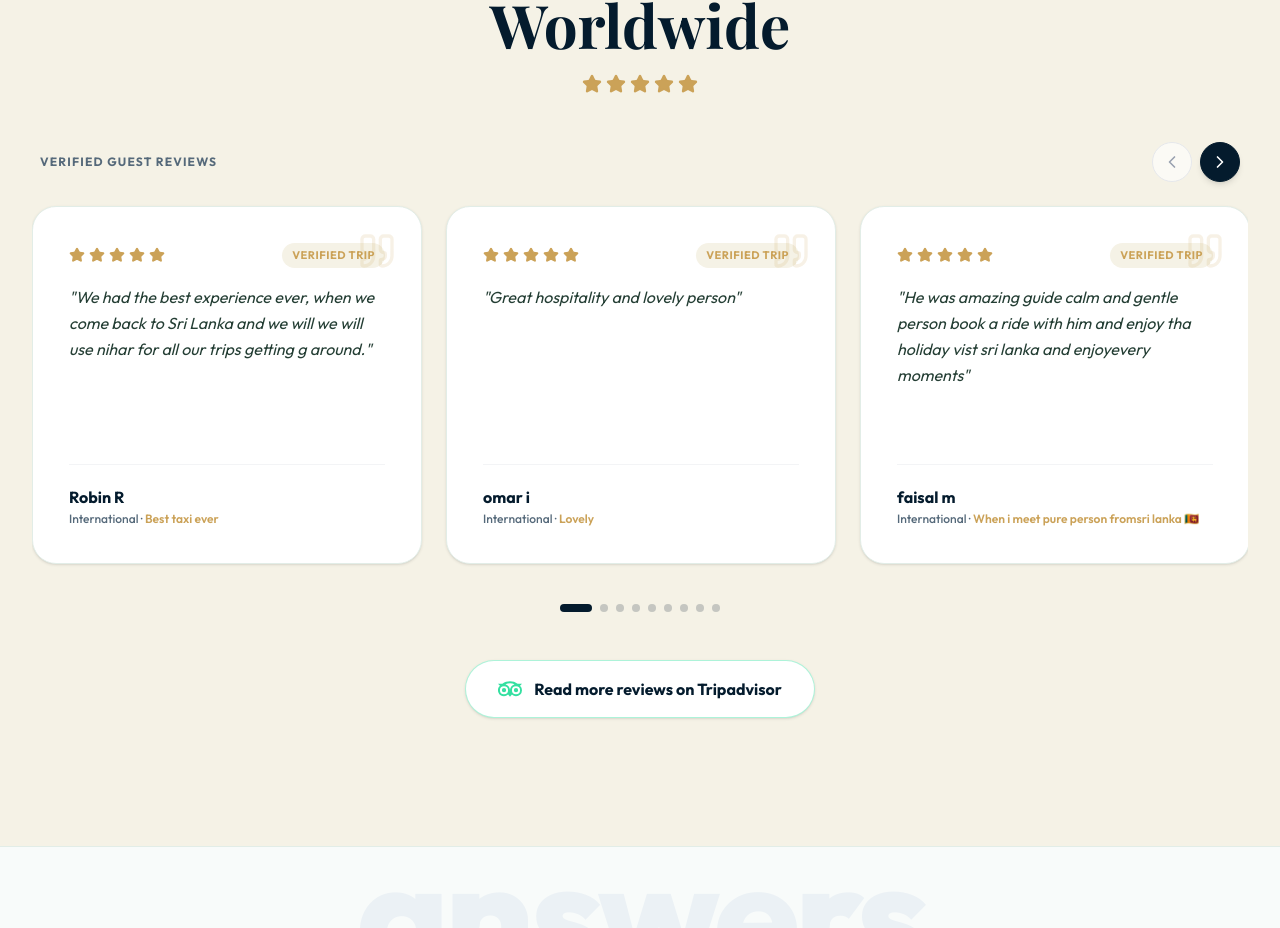
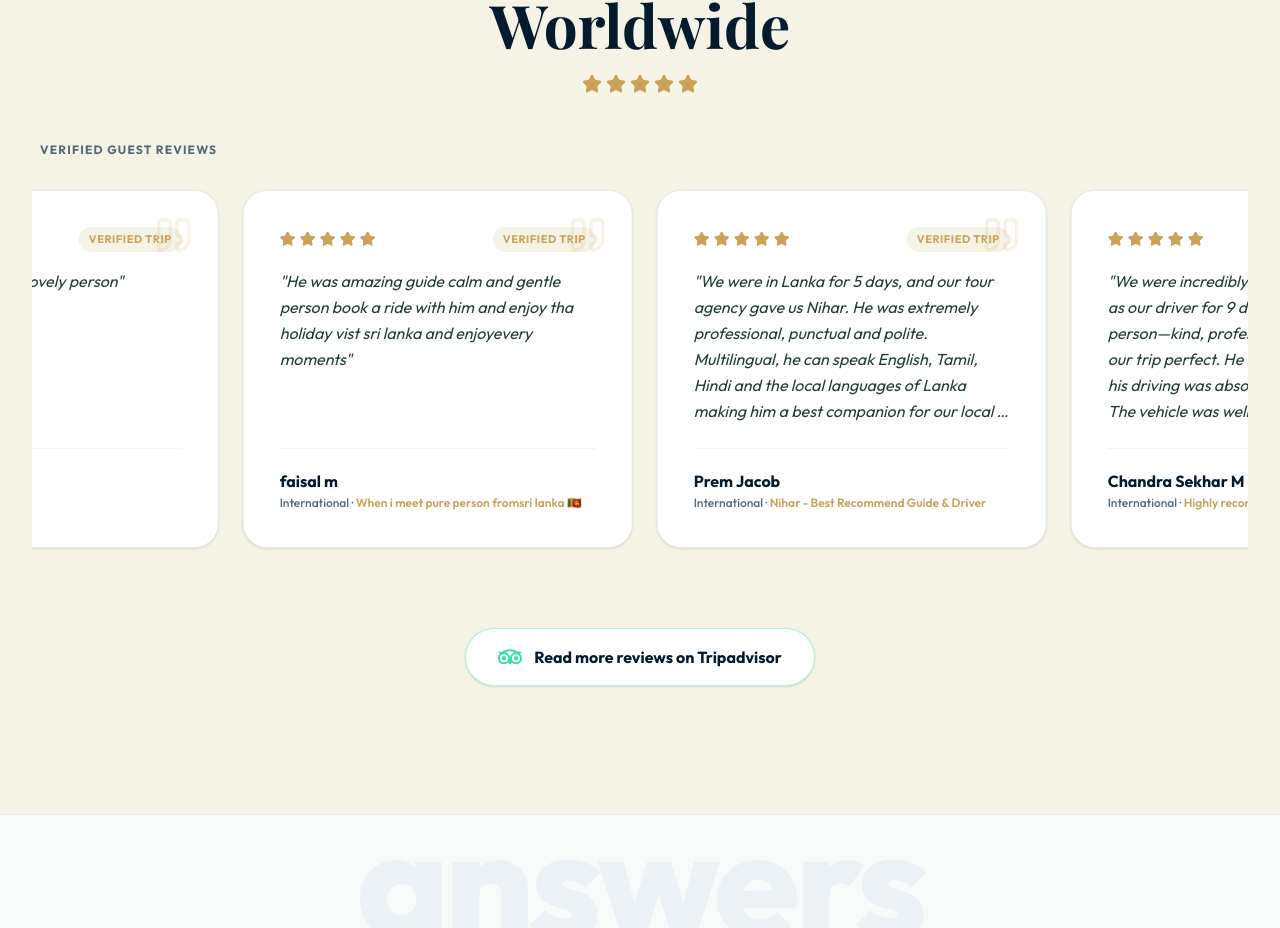
Before and after one commit to zetasbuild/zb-083-goldenline-tour, a Next.js app: page / in a window 1280 px wide. Shown: the part 5703-6631 px from the top of the page. Built offline with nearby package versions, Linux system fonts and the light colour scheme; a web font is replaced by a local one.

Commit message:
refactor: replace manual scroll slider with infinite marquee animation in RealTravelerExperiences

```diff
--- a/src/components/RealTravelerExperiences.tsx
+++ b/src/components/RealTravelerExperiences.tsx
@@ -1,8 +1,8 @@
 'use client';
 
-import React, { useRef, useState, useEffect } from 'react';
+import React from 'react';
 import Image from 'next/image';
-import { Star, ChevronLeft, ChevronRight, CheckCircle, Quote } from 'lucide-react';
+import { Star, CheckCircle, Quote } from 'lucide-react';
 
 interface ReviewItem {
   author: string;
@@ -15,11 +15,6 @@ interface ReviewItem {
 }
 
 export const RealTravelerExperiences: React.FC = () => {
-  const scrollRef = useRef<HTMLDivElement>(null);
-  const [isPaused, setIsPaused] = useState(false);
-  const [canScrollLeft, setCanScrollLeft] = useState(false);
-  const [canScrollRight, setCanScrollRight] = useState(true);
-  const [activeIndex, setActiveIndex] = useState(0);
 
   const reviews: ReviewItem[] = [
     {
@@ -105,62 +100,7 @@ export const RealTravelerExperiences: React.FC = () => {
     }
   ];
 
-  const updateScrollState = () => {
-    if (scrollRef.current) {
-      const { scrollLeft, scrollWidth, clientWidth } = scrollRef.current;
-      setCanScrollLeft(scrollLeft > 20);
-      setCanScrollRight(scrollLeft + clientWidth < scrollWidth - 20);
 
-      // Compute active dot index
-      const cardWidth = 400; // approximate width
-      const index = Math.round(scrollLeft / cardWidth);
-      setActiveIndex(Math.min(Math.max(0, index), reviews.length - 1));
-    }
-  };
-
-  const handleScroll = (direction: 'left' | 'right') => {
-    if (scrollRef.current) {
-      const cardWidth = scrollRef.current.clientWidth < 640 ? 320 : 400;
-      const scrollAmount = direction === 'left' ? -cardWidth : cardWidth;
-      scrollRef.current.scrollBy({ left: scrollAmount, behavior: 'smooth' });
-    }
-  };
-
-  const scrollToIndex = (index: number) => {
-    if (scrollRef.current) {
-      const cardWidth = scrollRef.current.clientWidth < 640 ? 320 : 400;
-      scrollRef.current.scrollTo({ left: index * cardWidth, behavior: 'smooth' });
-      setActiveIndex(index);
-    }
-  };
-
-  // Auto Slider functionality with Pause-on-Hover
-  useEffect(() => {
-    if (isPaused) return;
-
-    const interval = setInterval(() => {
-      if (scrollRef.current) {
-        const { scrollLeft, scrollWidth, clientWidth } = scrollRef.current;
-        const cardWidth = clientWidth < 640 ? 320 : 400;
-
-        if (scrollLeft + clientWidth >= scrollWidth - 25) {
-          scrollRef.current.scrollTo({ left: 0, behavior: 'smooth' });
-        } else {
-          scrollRef.current.scrollBy({ left: cardWidth, behavior: 'smooth' });
-        }
-      }
-    }, 4000);
-
-    return () => clearInterval(interval);
-  }, [isPaused]);
-
-  useEffect(() => {
-    const el = scrollRef.current;
-    if (el) {
-      el.addEventListener('scroll', updateScrollState, { passive: true });
-      return () => el.removeEventListener('scroll', updateScrollState);
-    }
-  }, []);
 
   return (
     <section className="py-20 lg:py-28 bg-[#F5F2E6] relative overflow-hidden">
@@ -197,46 +137,16 @@ export const RealTravelerExperiences: React.FC = () => {
           <span className="text-xs uppercase tracking-widest font-bold text-[#55697a]">
             Verified Guest Reviews
           </span>
-          <div className="flex items-center gap-2">
-            <button
-              onClick={() => handleScroll('left')}
-              aria-label="Previous review"
-              className={`w-10 h-10 rounded-full border flex items-center justify-center transition-all cursor-pointer ${
-                canScrollLeft
-                  ? 'bg-white border-[#e2ede7] text-[#041B2D] shadow-sm hover:bg-[#041B2D] hover:text-white'
-                  : 'bg-white/60 border-gray-200 text-gray-400 cursor-default'
-              }`}
-            >
-              <ChevronLeft className="w-5 h-5" />
-            </button>
-            <button
-              onClick={() => handleScroll('right')}
-              aria-label="Next review"
-              className={`w-10 h-10 rounded-full border flex items-center justify-center transition-all cursor-pointer ${
-                canScrollRight
-                  ? 'bg-[#041B2D] border-[#041B2D] text-white shadow-md hover:bg-[#0077b6]'
-                  : 'bg-white/60 border-gray-200 text-gray-400 cursor-default'
-              }`}
-            >
-              <ChevronRight className="w-5 h-5" />
-            </button>
-          </div>
         </div>
 
-        {/* Auto Slider Cards Track */}
-        <div
-          ref={scrollRef}
-          onMouseEnter={() => setIsPaused(true)}
-          onMouseLeave={() => setIsPaused(false)}
-          onTouchStart={() => setIsPaused(true)}
-          onTouchEnd={() => setIsPaused(false)}
-          data-reveal-stagger
-          className="flex space-x-5 sm:space-x-6 overflow-x-auto no-scrollbar pb-6 pt-2 snap-x snap-mandatory"
-        >
+        {/* Auto Slider Cards Track (Continuous Infinite Loop) */}
+        <div className="relative w-full overflow-hidden flex group mt-6 pb-8 pt-2">
+          {/* First loop track */}
+          <div className="animate-marquee flex gap-5 sm:gap-6 min-w-full justify-around shrink-0 pr-5 sm:pr-6 group-hover:[animation-play-state:paused]">
             {reviews.map((review, idx) => (
               <div
                 key={idx}
-              className="bg-white rounded-3xl p-7 sm:p-9 shadow-sm border border-[#e2ede7] hover:shadow-xl hover:-translate-y-1 transition-all duration-300 flex flex-col flex-shrink-0 w-[300px] sm:w-[370px] md:w-[390px] snap-start relative group"
+                className="bg-white rounded-3xl p-7 sm:p-9 shadow-sm border border-[#e2ede7] hover:shadow-xl hover:-translate-y-1 transition-all duration-300 flex flex-col flex-shrink-0 w-[300px] sm:w-[370px] md:w-[390px] relative"
               >
                 <Quote className="w-10 h-10 text-[#cba258]/15 absolute top-6 right-6 pointer-events-none" />
 
@@ -247,7 +157,7 @@ export const RealTravelerExperiences: React.FC = () => {
                       <Star key={i} className="w-4 h-4 fill-[#cba258] text-[#cba258]" />
                     ))}
                   </div>
-                <span className="text-[11px] font-bold uppercase tracking-wider text-[#cba258] bg-[#F5F2E6] px-2.5 py-1 rounded-full">
+                  <span className="text-[11px] font-bold uppercase tracking-wider text-[#cba258] bg-[#F5F2E6] px-2.5 py-1 rounded-full whitespace-nowrap">
                     Verified Trip
                   </span>
                 </div>
@@ -274,20 +184,48 @@ export const RealTravelerExperiences: React.FC = () => {
             ))}
           </div>
 
-        {/* Indicator Dots */}
-        <div className="flex justify-center items-center gap-2 mt-4">
-          {reviews.map((_, idx) => (
-            <button
-              key={idx}
-              onClick={() => scrollToIndex(idx)}
-              className={`h-2 rounded-full transition-all duration-300 cursor-pointer ${
-                activeIndex === idx
-                  ? 'w-8 bg-[#041B2D]'
-                  : 'w-2 bg-[#041B2D]/20 hover:bg-[#041B2D]/40'
-              }`}
-              aria-label={`Go to slide ${idx + 1}`}
-            />
+          {/* Second loop track (Clone for seamless infinity) */}
+          <div className="animate-marquee flex gap-5 sm:gap-6 min-w-full justify-around shrink-0 pr-5 sm:pr-6 group-hover:[animation-play-state:paused]" aria-hidden="true">
+            {reviews.map((review, idx) => (
+              <div
+                key={`clone-${idx}`}
+                className="bg-white rounded-3xl p-7 sm:p-9 shadow-sm border border-[#e2ede7] hover:shadow-xl hover:-translate-y-1 transition-all duration-300 flex flex-col flex-shrink-0 w-[300px] sm:w-[370px] md:w-[390px] relative"
+              >
+                <Quote className="w-10 h-10 text-[#cba258]/15 absolute top-6 right-6 pointer-events-none" />
+
+                {/* Stars and Tour Tag */}
+                <div className="flex items-center justify-between gap-2 mb-4">
+                  <div className="flex gap-1">
+                    {[...Array(review.rating)].map((_, i) => (
+                      <Star key={i} className="w-4 h-4 fill-[#cba258] text-[#cba258]" />
                     ))}
+                  </div>
+                  <span className="text-[11px] font-bold uppercase tracking-wider text-[#cba258] bg-[#F5F2E6] px-2.5 py-1 rounded-full whitespace-nowrap">
+                    Verified Trip
+                  </span>
+                </div>
+
+                {/* Review Text */}
+                <p className="text-[#243e34] italic leading-relaxed mb-6 flex-grow text-sm sm:text-base whitespace-pre-wrap line-clamp-6 overflow-hidden">
+                  "{review.text}"
+                </p>
+
+                {/* Author & Tour Info */}
+                <div className="border-t border-gray-100 pt-5 flex items-center gap-3.5 mt-auto">
+                  <div className="overflow-hidden">
+                    <div className="flex items-center gap-1.5">
+                      <h4 className="text-[#041B2D] font-bold text-sm sm:text-base truncate">
+                        {review.author}
+                      </h4>
+                    </div>
+                    <p className="text-[#55697a] text-xs font-medium truncate mt-0.5">
+                      {review.location} · <span className="text-[#cba258] font-semibold">{review.tour}</span>
+                    </p>
+                  </div>
+                </div>
+              </div>
+            ))}
+          </div>
         </div>
 
         {/* TripAdvisor Link */}
```
Lines whose indentation alone changed are shown as unchanged.
